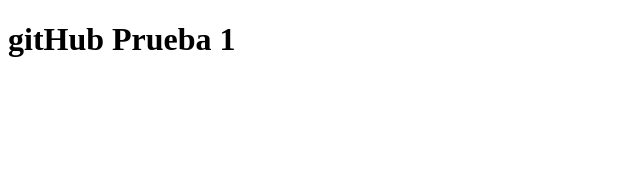
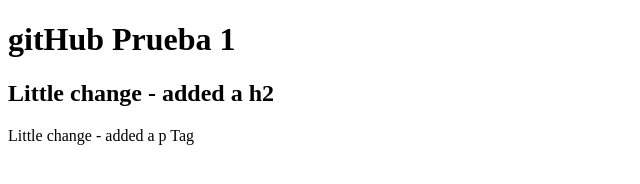
Before and after one commit to leoFullStackDeveloper/gitPrueba1, a plain HTML site: page index.html in a window 1280 px wide. Shown: the whole page, without its empty margins (0-640 px from the left). Drawn offline with Linux system fonts and the light colour scheme.

Commit message:
I added the h2 and a P tag

```diff
--- a/index.html
+++ b/index.html
@@ -7,5 +7,7 @@
 </head>
 <body>
     <h1>gitHub Prueba 1</h1>
+    <h2>Little change - added a h2</h2>
+    <p>Little change - added a p Tag</p>
 </body>
 </html>
```
